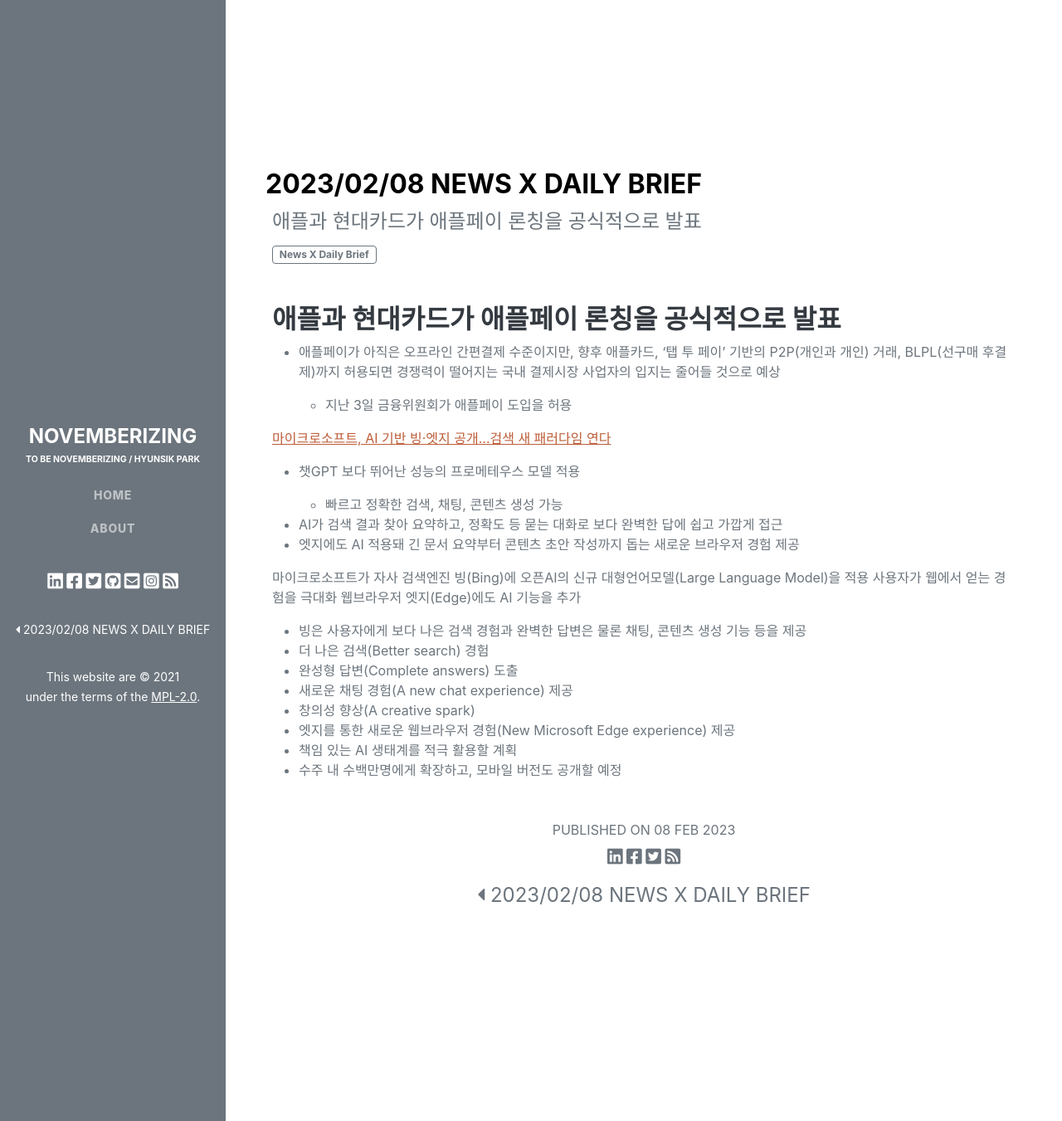
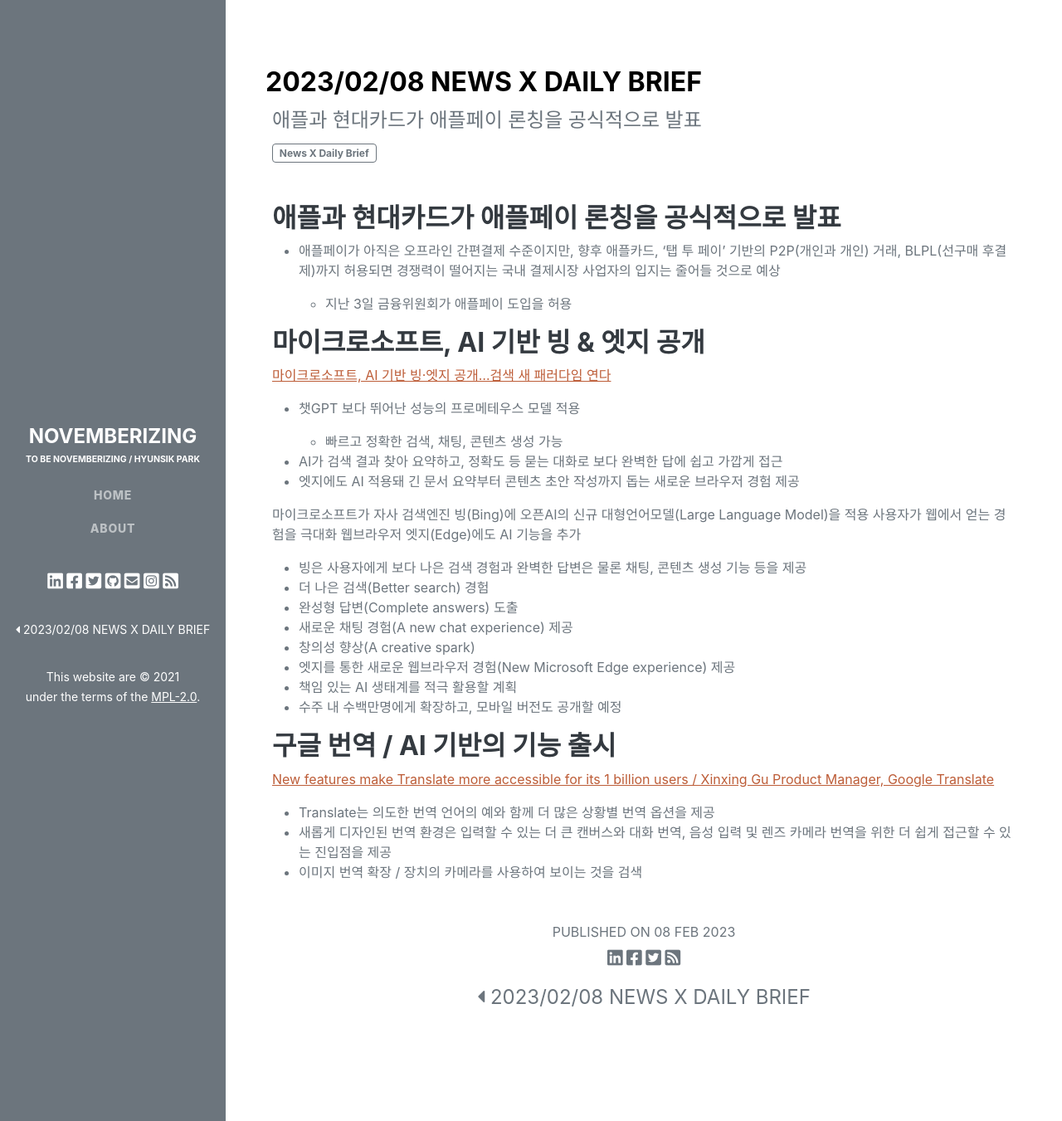
Before and after one commit to novemberizing/novemberizing.github.io, a Jekyll site: the page built from _posts/2023-02-09-NewsXBrief20230209.md, in a window 1280 px wide and 1351 px high. Shown: the whole window at 83% size. Built offline with Jekyll 4.4.1, drawn with Linux system fonts in a browser that asks for light colours.

Commit message:
업데이트

```diff
--- a/_posts/2023-02-09-NewsXBrief20230209.md
+++ b/_posts/2023-02-09-NewsXBrief20230209.md
@@ -13,6 +13,8 @@
 - 애플페이가 아직은 오프라인 간편결제 수준이지만, 향후 애플카드, '탭 투 페이' 기반의 P2P(개인과 개인) 거래, BLPL(선구매 후결제)까지 허용되면 경쟁력이 떨어지는 국내 결제시장 사업자의 입지는 줄어들 것으로 예상
 
     - 지난 3일 금융위원회가 애플페이 도입을 허용
+
+### 마이크로소프트, AI 기반 빙 & 엣지 공개
 
 > [마이크로소프트, AI 기반 빙·엣지 공개…검색 새 패러다임 연다](https://news.microsoft.com/ko-kr/2023/02/08/reinventing-search-edge-ai/)
 
@@ -35,3 +37,11 @@
  - 엣지를 통한 새로운 웹브라우저 경험(New Microsoft Edge experience) 제공
  - 책임 있는 AI 생태계를 적극 활용할 계획
  - 수주 내 수백만명에게 확장하고, 모바일 버전도 공개할 예정
+
+### 구글 번역 / AI 기반의 기능 출시
+
+> [New features make Translate more accessible for its 1 billion users / Xinxing Gu Product Manager, Google Translate](https://blog.google/products/translate/new-features-make-translate-more-accessible-for-its-1-billion-users/)
+
+- Translate는 의도한 번역 언어의 예와 함께 더 많은 상황별 번역 옵션을 제공
+- 새롭게 디자인된 번역 환경은 입력할 수 있는 더 큰 캔버스와 대화 번역, 음성 입력 및 렌즈 카메라 번역을 위한 더 쉽게 접근할 수 있는 진입점을 제공
+- 이미지 번역 확장 / 장치의 카메라를 사용하여 보이는 것을 검색
```
